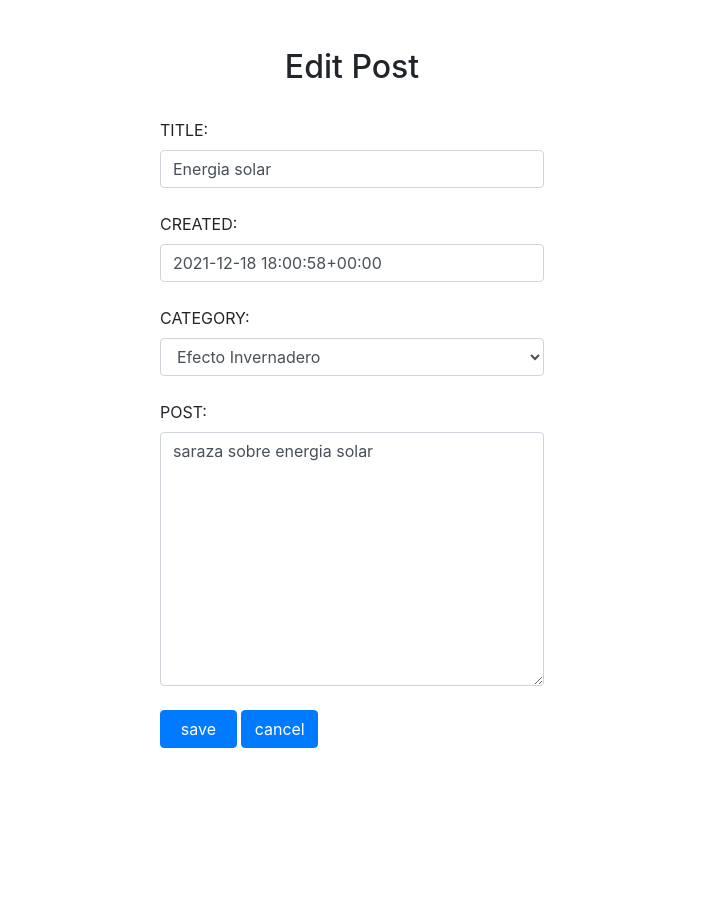
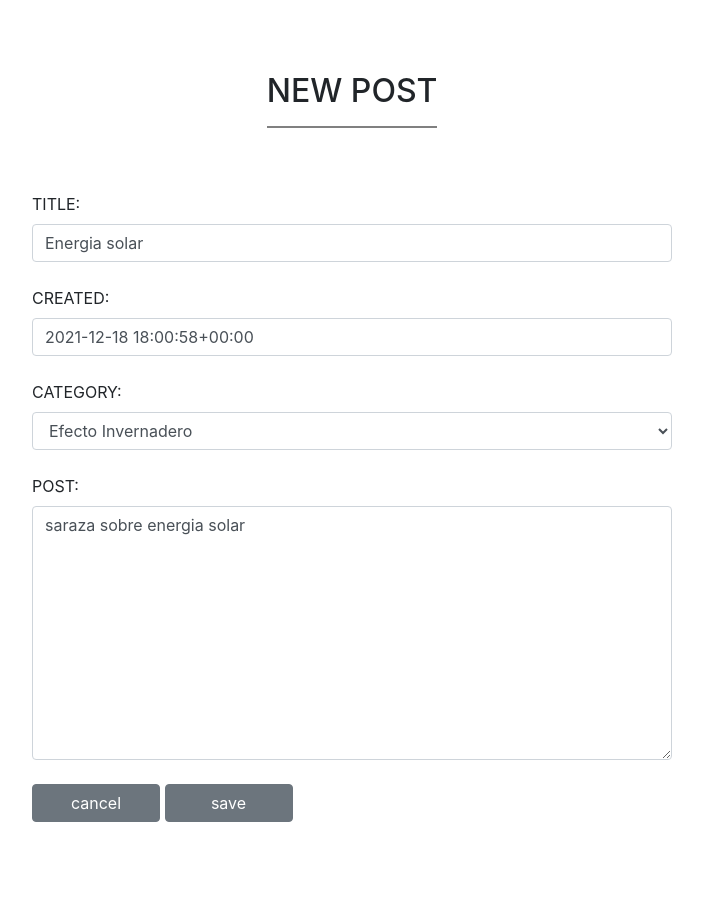
Before and after one commit to juanlad1221/info-2021, a Django app: page /_admin2-post-edit/4 in a window 1280 px wide. Shown: the part 56-974 px from the top of the page, without its empty margins (288-991 px from the left). Before the commit the page ends 804 px from the top, so only its background shows below. Run offline with Django 4.2, Linux system fonts and the light colour scheme; data comes from the database, SQL or seed files in the repository; both versions use the stored data as it was after the commit; some libraries are stand-ins or nearby versions.

Commit message:
cambio en vistas

```diff
--- a/info_blog/info_blog/urls.py
+++ b/info_blog/info_blog/urls.py
@@ -42,7 +42,7 @@ urlpatterns = [
     path('_admin2-post',views.showAdmin2Post, name = '_admin2-post'),
     path('_admin2-post-edit/<id>', views.showAdmin2EditPost, name='_admin2-post-edit'),
     path('_admin2-post-delete/<id>', views.admin2DeletePost , name='_admin2-post-delete'),
-    path('_admin2-post-new', views.admin2NewPost, name='_admin2-post-new'),
-    path('_admin2-msg', views.admin2Msg, name='_admin2-msg')
+    path('_admin2-post-new', views.admin2NewPost, name='_admin2-post-new')
+
 
 ]
--- a/info_blog/login/views.py
+++ b/info_blog/login/views.py
@@ -114,22 +114,22 @@ def admin2DeletePost(request, id):
 
 def admin2NewPost(request):
     #creo el context con el form y sus datos p/editar
-    context = {'form':Newform()}
+    context = {'form':Newform(initial={'user_id':request.user})}
 
     #si la peticion es post
     if request.method == "POST":
         formulario = Newform(data=request.POST)
 
         if formulario.is_valid:
-            #grabo el form y envio msg
-            formulario.save()
+             #grabo el form
+            post_ = formulario.save(commit=False)
+            #incorporo el user
+            post_.user_id = request.user
+            #grabo nuevamente
+            post_.save()
             return redirect('_admin2-post')
         else:
             #envio el form de nuevo
             context['form'] = formulario
 
     return render(request, 'admin2-post-new.html', context)
-
-
-def admin2Msg(request):
-    return render(request, 'admin2-msg.html')
--- a/info_blog/post/forms.py
+++ b/info_blog/post/forms.py
@@ -1,3 +1,4 @@
+
 from django import forms
 from django.contrib.auth.models import User
 from django.forms import ModelForm, widgets
@@ -15,14 +16,15 @@ class Editform(ModelForm):
         model = Post
         fields = ['title','created','category_id','content']
 
-
 class Newform(ModelForm):
-
     title = forms.CharField(label='TITLE',widget=forms.TextInput(attrs={'class':'form-control mb-4'}))
     category_id = forms.ModelChoiceField(label='CATEGORY', queryset=Category.objects.all(), widget=forms.Select(attrs={'class':'form-control mb-4'}))
-    content = forms.CharField(label='POST', widget=forms.Textarea(attrs={'class':'form-control'}))
-    user_id = forms.ModelChoiceField(label='USER', queryset=User.objects.all(), widget=forms.Select(attrs={'class':'form-control mb-4'}))
+    content = forms.CharField(label='POST', widget=forms.Textarea(attrs={'class':'form-control mb-4'}))
+
 
     class Meta:
         model = Post
-        fields = ['title','category_id','content','user_id']
+        fields = ['title','category_id','content']
+        widgets = {
+            'user_id':widgets.Select(attrs={'class':'form-control'})
+        }
--- a/info_blog/templates/admin2-comment-edit.html
+++ b/info_blog/templates/admin2-comment-edit.html
@@ -5,8 +5,8 @@
 <br><br>
 <div class="div-container">
     <div>
-        <h1>Edit Comment</h1>
-        <hr style="border: 1px solid;"/>
+        <h2>EDIT COMMENT</h2>
+        <hr style="border: 1px solid grey;"/>
     </div>
 </div>
 
@@ -18,7 +18,6 @@
         <a class="btn btn-secondary mt-4 w-1" href="{% url 'comments' %}">Cancel</a>
         <button type="submit" class="btn btn-secondary mt-4 w-1">Save</button>
     </form>
-
 </div>
 <br><br>
 
--- a/info_blog/templates/admin2-post-edit.html
+++ b/info_blog/templates/admin2-post-edit.html
@@ -1,21 +1,24 @@
 {% extends 'base-admin.html' %}
 
 {% block content %}
-
+<br><br><br>
+<div class="d-flex flex-column align-items-center">
+    <div>
+        <h2>NEW POST</h2>
+        <hr style="border: 1px solid grey;"/>
+    </div>
+</div>
 
 <br><br>
 <div class="div-edit-content">
-    <h2>Edit Post</h2>
-
-    <br>
-    <div style="width: 30%;">
+   <div style="width: 50%;">
         <form action="" method="POST">{% csrf_token %}
 
             {{form}}
 
             <div class="mt-4">
-                <button class="config btn btn-primary" type="submit">save</button>
-                <a class="config btn btn-primary" href="{% url '_admin2-post' %}">cancel</a>
+                <a class="btn btn-secondary w-1" href="{% url '_admin2-post' %}">cancel</a>
+                <button class="config btn btn-secondary w-1" type="submit">save</button>
             </div>
         </form>
     </div>
@@ -37,10 +40,8 @@
         justify-content: center;
     }
 
-    .config {
+    .w-1 {
         width: 20%;
-        color: white;
-        text-decoration: none;
     }
 </style>
 
```
Also changed, not shown: info_blog/comments/forms.py (+4 -4 lines), info_blog/templates/admin2-comment-new.html (+5 -2 lines), info_blog/templates/admin2-comments.html (+7 -3 lines), info_blog/templates/admin2-msg.html (deleted, +0 -19 lines), info_blog/templates/admin2-post-new.html (+10 -6 lines), info_blog/templates/admin2-post.html (+22 -19 lines), info_blog/db.sqlite3.
